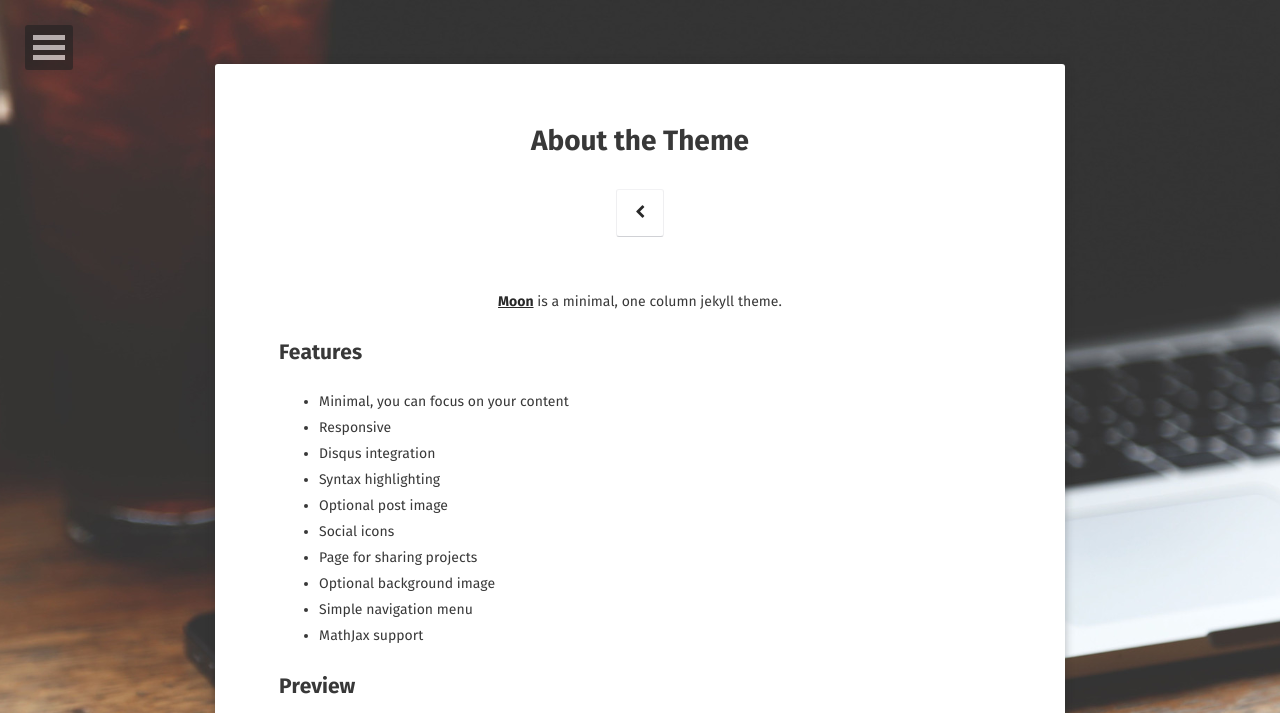
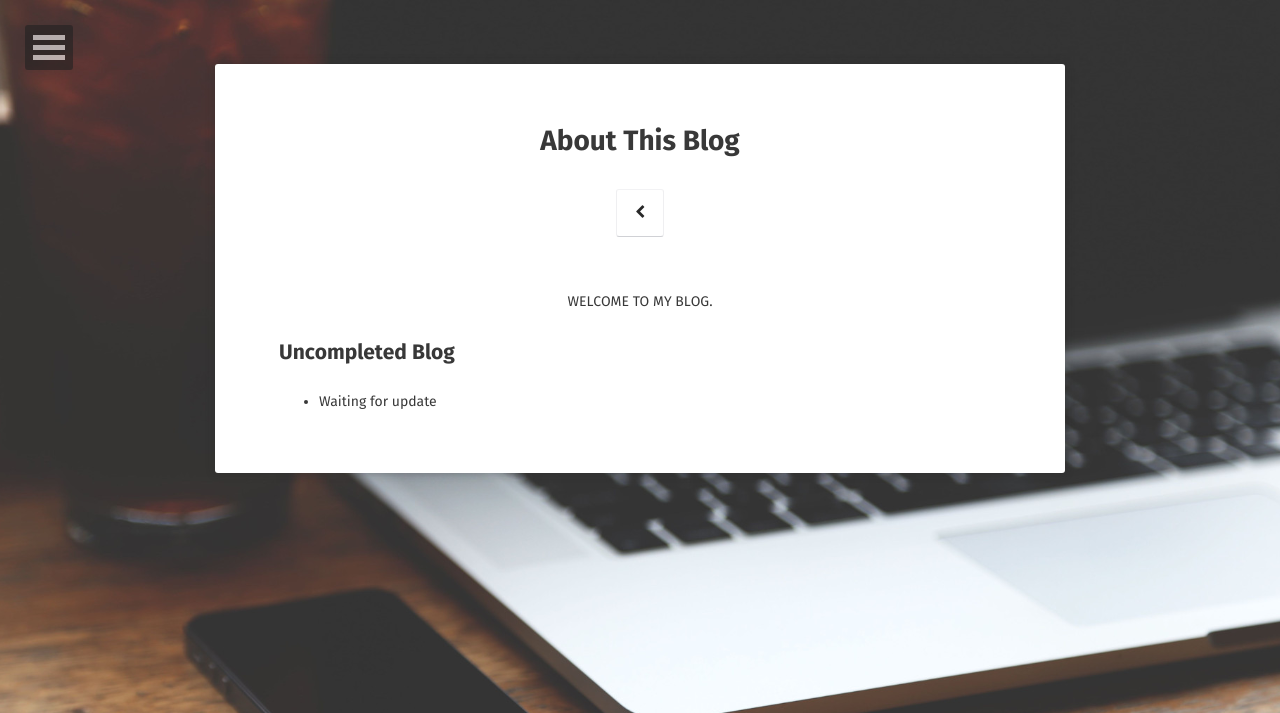
Before and after one commit to ligggnin/ligggnin.github.io, a Jekyll site: the page built from about/index.md, in a window 1280 px wide. Shown: the top 713 px of the page. Built offline with Jekyll 4.4.1, drawn with Linux system fonts in a browser that asks for light colours; some web fonts are replaced; some of the changed text lies outside the part shown; grey boxes are pictures that could not be loaded.

Commit message:
Update index.md

```diff
--- a/about/index.md
+++ b/about/index.md
@@ -1,37 +1,12 @@
 ---
 layout: page
-title: About the Theme
-tags: [about, Jekyll, theme, moon]
-date: 2016-03-21
+title: About This Blog
+tags: [blog, Lignin]
+date: 2018-02-9
 comments: false
 ---
 
-<center><a href="http://taylantatli.github.io/Moon"><b>Moon</b></a> is a minimal, one column jekyll theme.</center>
+<center>WELCOME TO MY BLOG.</center>
 
-## Features
-* Minimal, you can focus on your content
-* Responsive
-* Disqus integration
-* Syntax highlighting
-* Optional post image
-* Social icons
-* Page for sharing projects
-* Optional background image
-* Simple navigation menu
-* MathJax support
-
-## Preview
-
-{% capture images %}
-    https://cloud.githubusercontent.com/assets/754514/14509720/61c61058-01d6-11e6-93ab-0918515ecd56.png
-    https://cloud.githubusercontent.com/assets/754514/14509716/61ac6c8e-01d6-11e6-879f-8308883de790.png
-{% endcapture %}
-{% include gallery images=images caption="Screenshots of Moon Theme" cols=2 %}
-
-See a [live version of Moon](http://taylantatli.github.io/Moon) hosted on GitHub.
-
-## Getting Started
-
-To learn how to install and use this theme check out the [Setup Guide](http://taylantatli.me/Moon/moon-theme/) for more information.
-
-[Install Moon](https://github.com/TaylanTatli/Moon){: .btn}
+## Uncompleted Blog
+* Waiting for update
```
